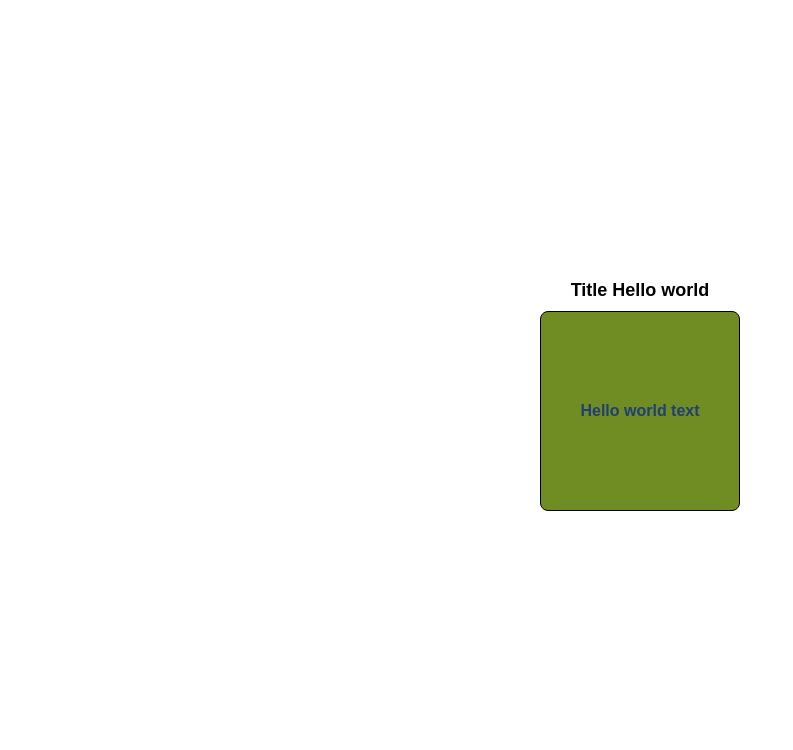
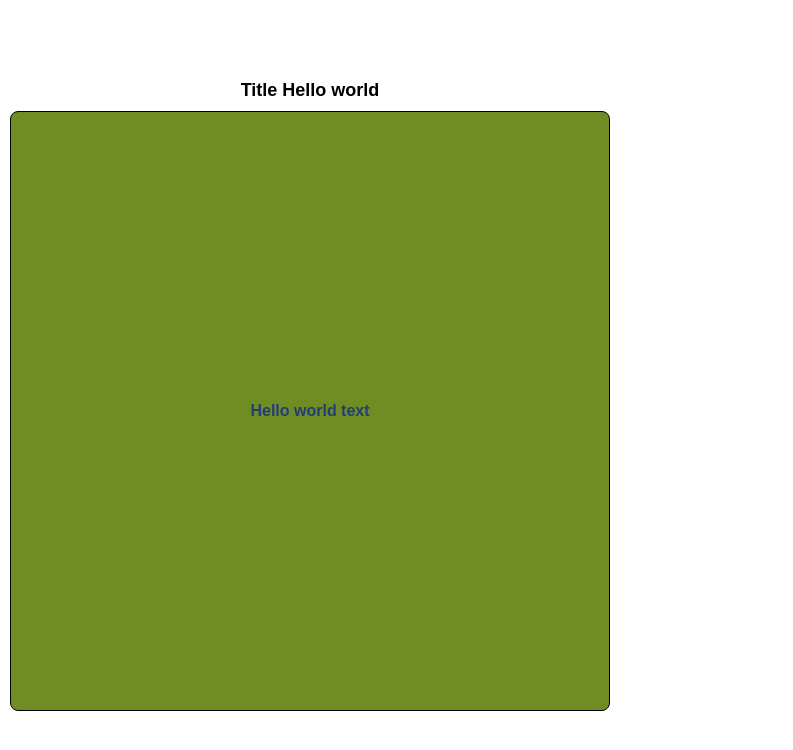
Before and after one commit to yoyoking94/gitIscod, a plain HTML site: page index.html in a window 1280 px wide. Shown: the whole page, without its empty margins (0-793 px from the left). Drawn offline with Linux system fonts and the light colour scheme.

Commit message:
C7 : fenetre large et alignement à gauche

```diff
--- a/index.html
+++ b/index.html
@@ -15,7 +15,7 @@
       body {
         height: 100dvh;
         display: flex;
-        justify-content: center;
+        justify-content: left;
         align-items: center;
       }
 
@@ -33,8 +33,8 @@
       h2 {
         border: 1px solid black;
         border-radius: 8px;
-        width: 200px;
-        height: 200px;
+        width: 600px;
+        height: 600px;
         margin: 10px;
 
         display: flex;
```
